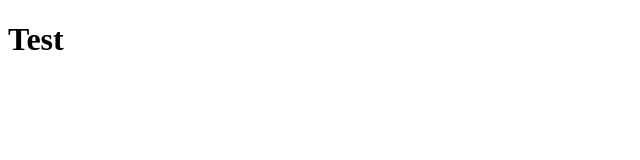
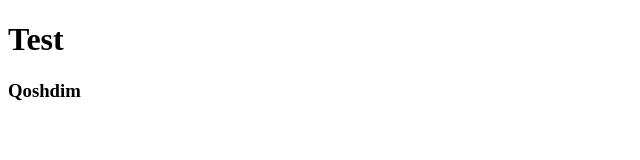
Before and after one commit to AsilbekXoliyorov441/testso, a plain HTML site: page index.html in a window 1280 px wide. Shown: the full height of the page, 0-640 px from the left. Drawn offline with Linux system fonts and the light colour scheme.

Commit message:
nimadir qoshdim

```diff
--- a/index.html
+++ b/index.html
@@ -7,5 +7,6 @@
 </head>
 <body>
   <h1>Test</h1>
+  <h3>Qoshdim</h3>
 </body>
 </html>
```
